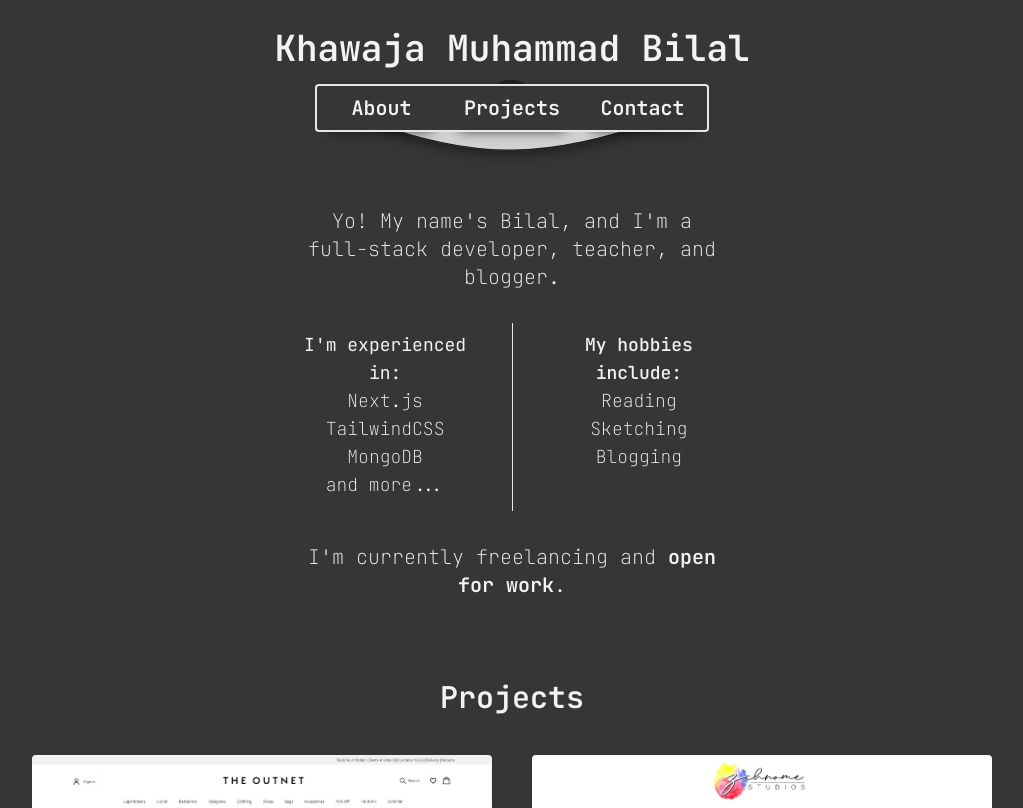
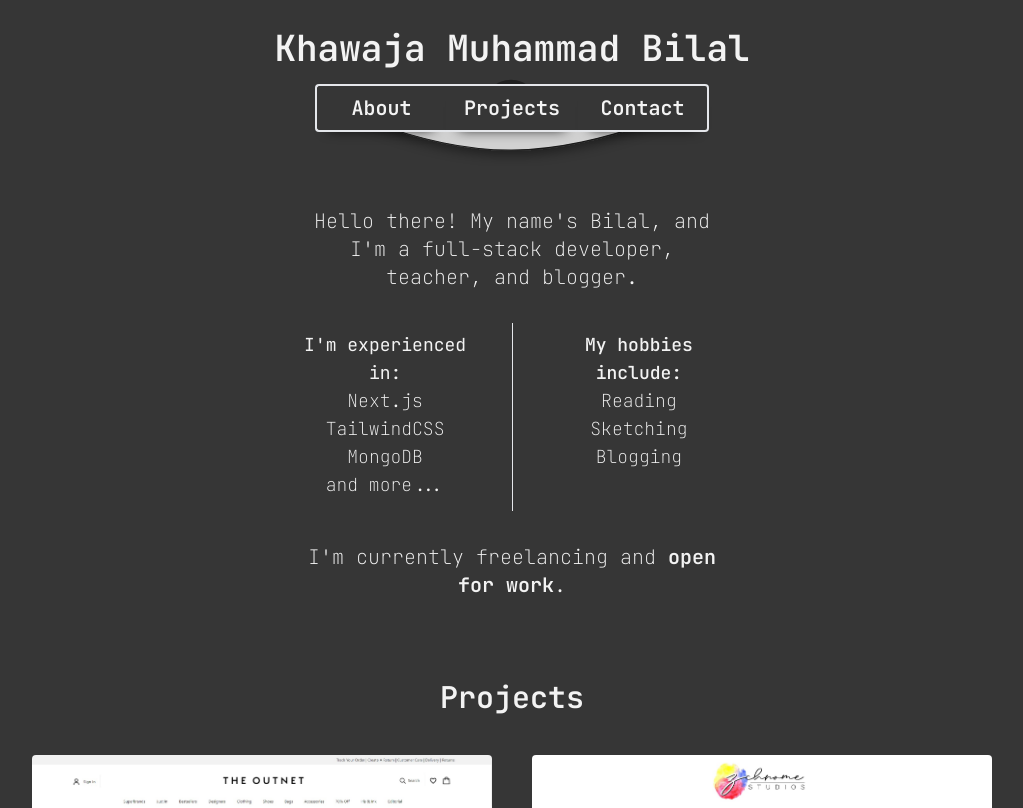
Before and after one commit to beelal-k/beelal-k.github.io, a Next.js app: page / in a window 1280 px wide. Shown: the top 808 px of the page, without its empty margins (128-1151 px from the left). Built offline with nearby package versions, Linux system fonts and the light colour scheme.

Commit message:
Update index.js

```diff
--- a/pages/index.js
+++ b/pages/index.js
@@ -207,7 +207,7 @@ export default function Home() {
       <section className={``}>
         <div>
           <section onClick={badClick} className={`container xl:w-1/3 w-5/6  mt-5 text-xl flex flex-col justify-center items-center mx-auto`} id="about">
-            <p className={`font-thin text-center ${styles.heroText}`} >Yo! My name&apos;s Bilal, and I&apos;m a full-stack developer, teacher, and blogger. </p>
+            <p className={`font-thin text-center ${styles.heroText}`} >Hello there! My name&apos;s Bilal, and I&apos;m a full-stack developer, teacher, and blogger. </p>
             <div className={`flex text-center mt-8`}>
               <p className={`border-r pr-10 pt-2 pb-3 font- text-lg `}><span className={``}>I&apos;m experienced in:</span><span className={`text-md font-thin`}> <br /> Next.js <br />TailwindCSS <br />MongoDB <br /> and more...</span></p>
               <p className={`pl-10 pt-2 font-light text-lg`}><span className={`font-medium`}>My hobbies include:</span> <span className={`text-lg font-thin`}><br />Reading <br />Sketching<br />Blogging </span></p>
```
